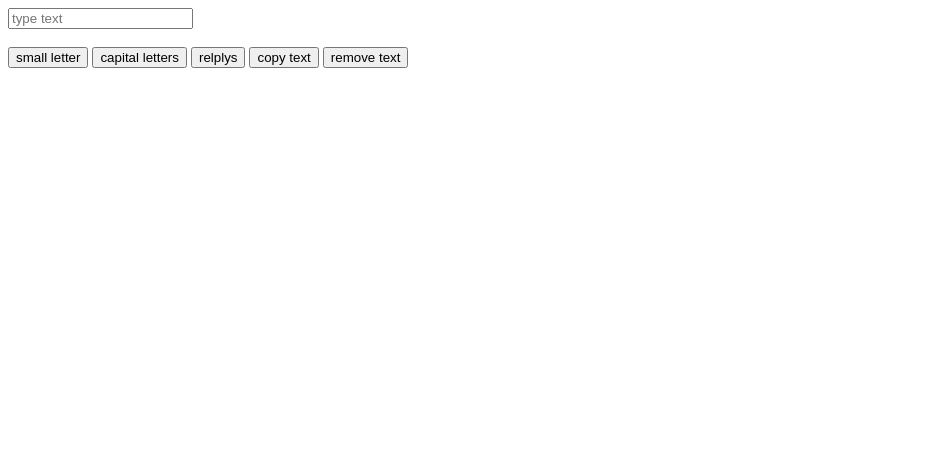
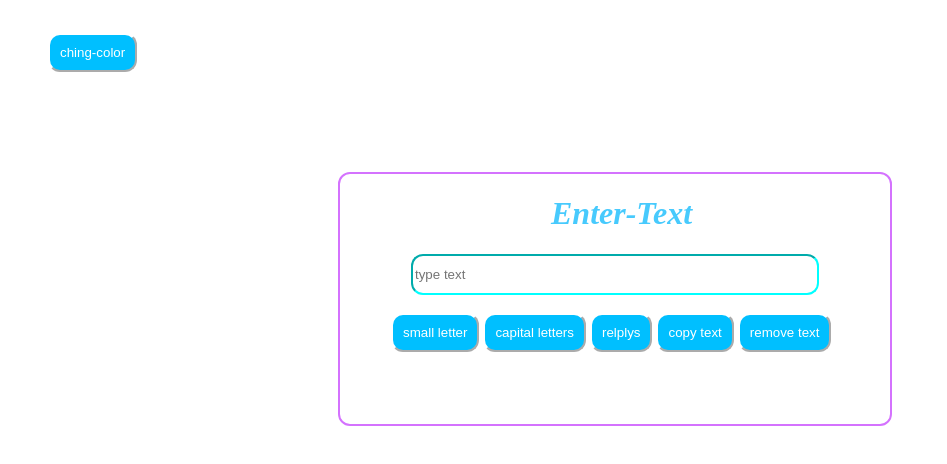
Before and after one commit to mollikemon/text-remove, a plain HTML site: page index.html in a window 1280 px wide. Shown: the whole page, without its empty margins (0-947 px from the left). Drawn offline with Linux system fonts and the light colour scheme.

Commit message:
first commit

```diff
--- a/index.html
+++ b/index.html
@@ -4,22 +4,28 @@
     <meta charset="UTF-8">
     <meta name="viewport" content="width=device-width, initial-scale=1.0">
     <title>Enter-Text</title>
+   <link rel="stylesheet" href="style.css">
 </head>
 <body>
-
-
-    <div>
-<input type="text" id="factory" placeholder="type text"> <br><br>
+     <button id="ching">ching-color</button>
+    <div class="microw">
+    <div class="motifite">
+     <h1><i>Enter-Text</i> </h1>
+<input type="text" id="factory" placeholder="type text">
+<br><br>
 <button onclick="myName()">small letter</button>
 <button onclick="myHome()">capital letters</button>
 <button onclick="myTown()">relplys</button>
 <button onclick="myRever()">copy text</button>
 <button onclick="removeMe()">remove text</button>
-
 <ul id="pocinock">
 </ul>
+    </div>
+</div>
 
-    </div>
+<!-- ............,,,,,,,,,,,,,............,,,,,,,,,.........., -->
+<!-- ............,,,,,,,,,,,,,............,,,,,,,,,.........., -->
+
 <script>
  let sumon= document.getElementById('factory');
  let moshin=document.getElementById('pocinock');
@@ -30,31 +36,31 @@
 }
 function myHome(){
     moshin.innerHTML=sumon.value.toUpperCase();
+
 }
 function myTown(){
-     moshin = document.getElementById("pocinock").innerText="whaw can";
+    //  moshin = document.getElementById("pocinock").innerText="whaw can";
+    // sumon=document.getElementById("factory").value;
+    moshin.innerText = sumon.value.replace(" ", ",!.");
+
 }
 function myRever(){
     if(sumon.value!==''){
+        navigator.clipboard.writeText(sumon.value);
         alert("Copied the text: " + sumon.value);
     }
 }
 function removeMe(){
-    sumon=document.getElementById("factory").value = '';
+    sumon.value = '';
     moshin.remove();
 }
 
-
-
-
-
-
-
+document.getElementById('ching').addEventListener('click',function(){
+    document.body.classList.toggle("ching-color");
+})
 
 
 </script>
 
-
-
 </body>
 </html>
--- /dev/null
+++ b/style.css
@@ -0,0 +1,45 @@
+
+.microw{
+    border:2px solid rgb(212, 114, 254);
+    height:250px;
+    width:550px;
+    border-radius:12px;
+    background-color: #fff;
+    color: #000;
+    margin-top: 100px;
+    margin-left: 330px;
+}
+h1{
+    margin-left: 160px;
+    color: rgb(71, 202, 253);
+}
+#factory{
+   height: 35px;
+   width: 400px;
+   border-radius:12px;
+   border-color: aqua;
+   outline: none;
+   margin-left: 20px;
+}
+button{
+    padding: 10px;
+    border-radius: 12px;
+    background-color: deepskyblue;
+    color: #fff;
+    border-color: #fff;
+}
+#pocinock{
+    margin-left: 142px;
+    font-size: 25px;
+}
+.motifite{
+      margin-left: 51px;
+}
+.ching-color{
+    background-color: #000;
+    color: #fff;
+}
+#ching{
+    margin-top: 25px;
+    margin-left: 40px;
+}
```
